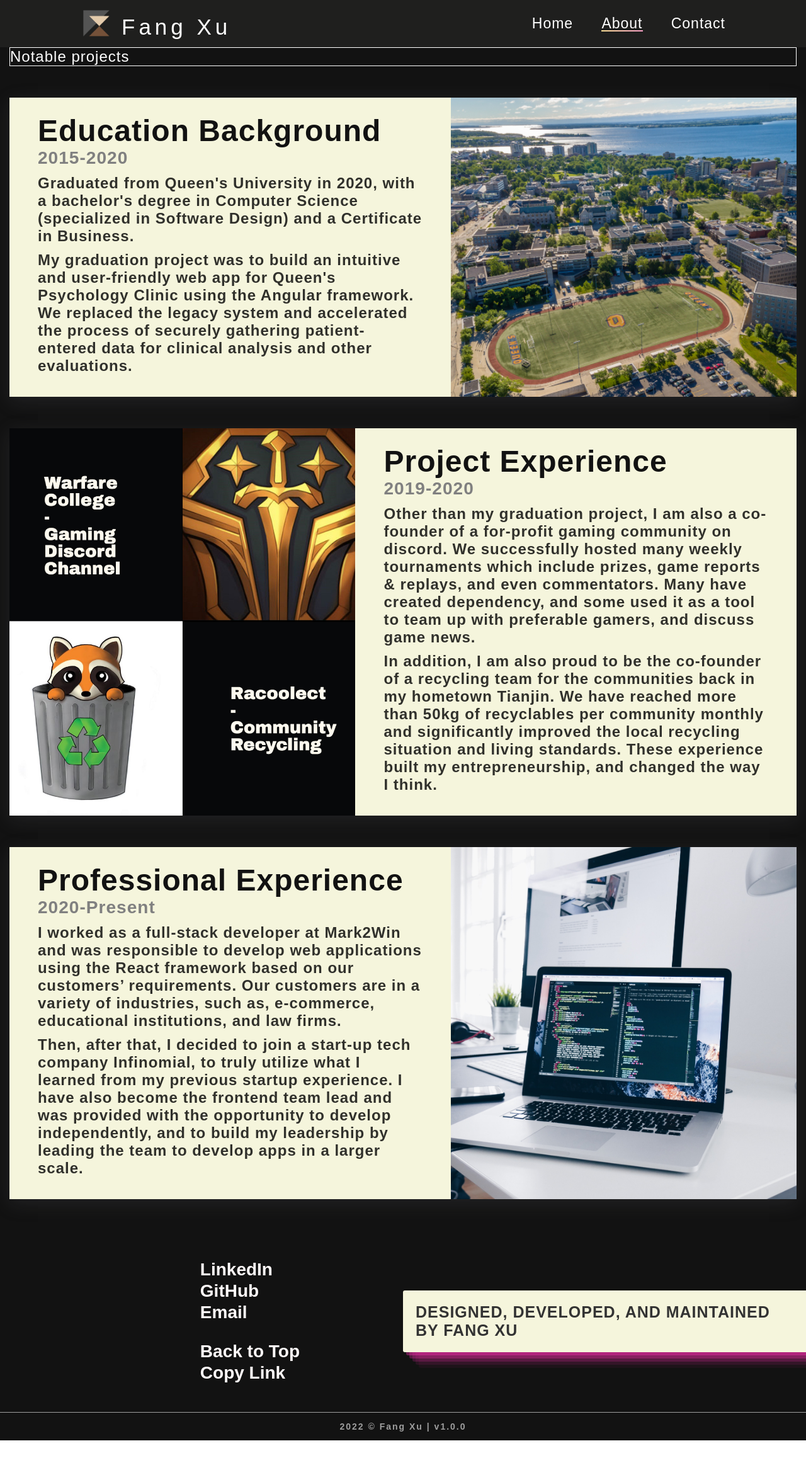
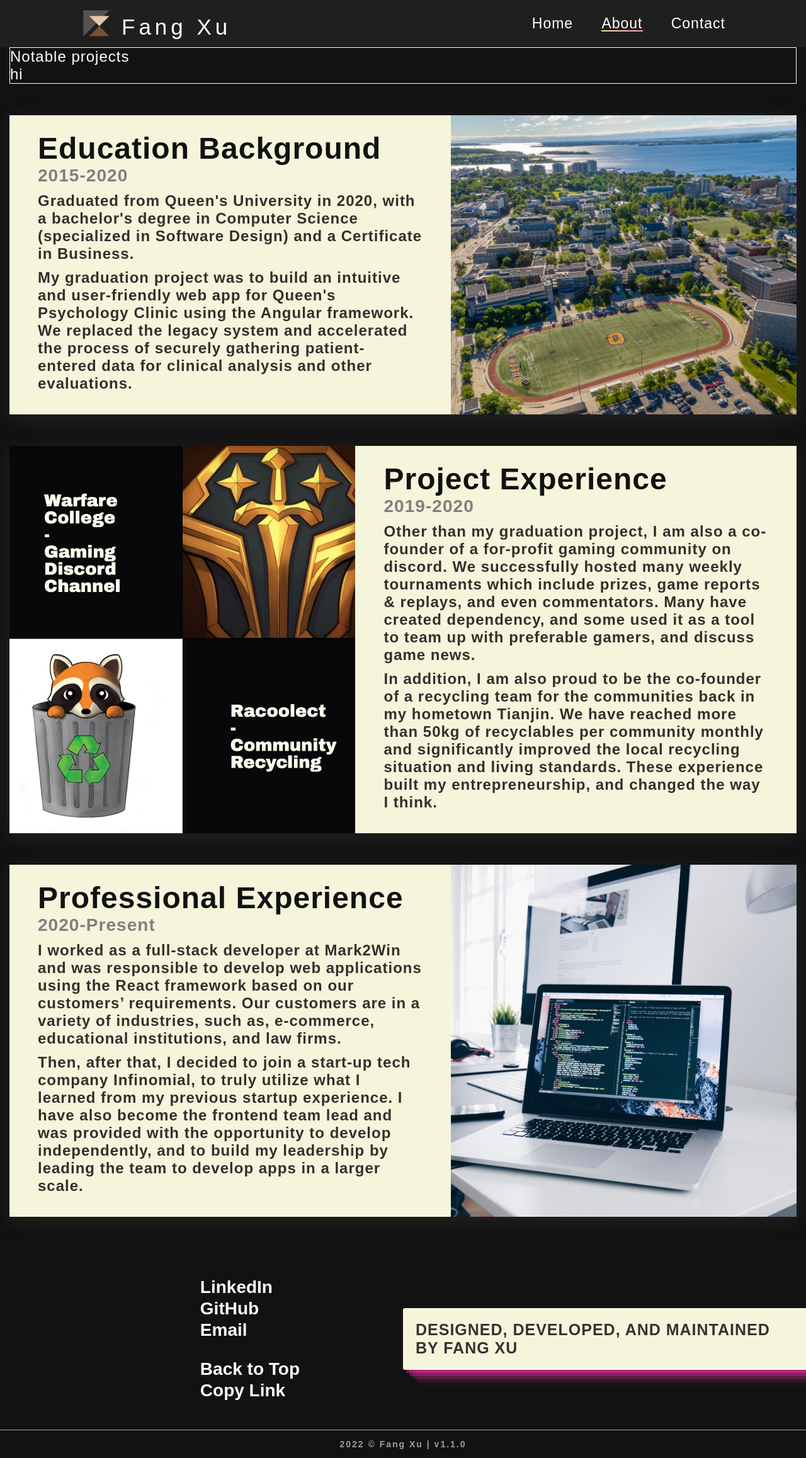
Before and after one commit to tjxufang/tjxufang.github.io, a React (Create React App) app: page /#/about in a window 1280 px wide. Shown: the whole page at 63% size. Before the commit the page ends 2287 px from the top, so only its background shows below. Built offline with nearby package versions, Linux system fonts and the light colour scheme; a web font is replaced by a local one.

Commit message:
more code formatting; v1.1.0

```diff
--- a/package.json
+++ b/package.json
@@ -1,6 +1,6 @@
 {
   "name": "fang-xu-v1",
-  "version": "1.0.0",
+  "version": "1.1.0",
   "homepage": "https://tjxufang.github.io",
   "private": true,
   "dependencies": {
--- a/src/Components/ProjectOverview/ProjectCard.js
+++ b/src/Components/ProjectOverview/ProjectCard.js
@@ -1,11 +1,11 @@
 import React from 'react';
 
-const ProjectCard = () => {
+function ProjectCard() {
   return (
     <div className="project-card-container">
-
+      hi
     </div>
   );
-};
+}
 
 export default ProjectCard;
--- a/src/Components/ProjectOverview/index.js
+++ b/src/Components/ProjectOverview/index.js
@@ -1,10 +1,12 @@
 import React from 'react';
 import './index.scss';
+import ProjectCard from 'Components/ProjectOverview/ProjectCard';
 
 function ProjectOverview() {
   return (
     <div className="project-overview-container">
       Notable projects
+      <ProjectCard />
     </div>
   );
 }
--- a/src/Utils/Strings.js
+++ b/src/Utils/Strings.js
@@ -42,5 +42,5 @@ export const ContactStrings = {
 
 export const FooterStrings = {
   Banner: 'DESIGNED, DEVELOPED, AND MAINTAINED BY FANG XU',
-  Bottom: '2022 © Fang Xu | v1.0.0',
+  Bottom: '2022 © Fang Xu | v1.1.0',
 };
```
Also changed, not shown: src/Utils/localStorage.js (+13 -10 lines), 1 other file (tests, documents, lock files or other folders).
